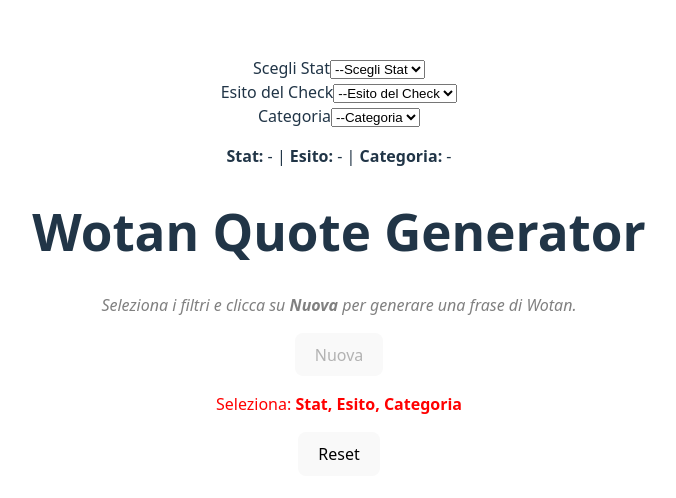
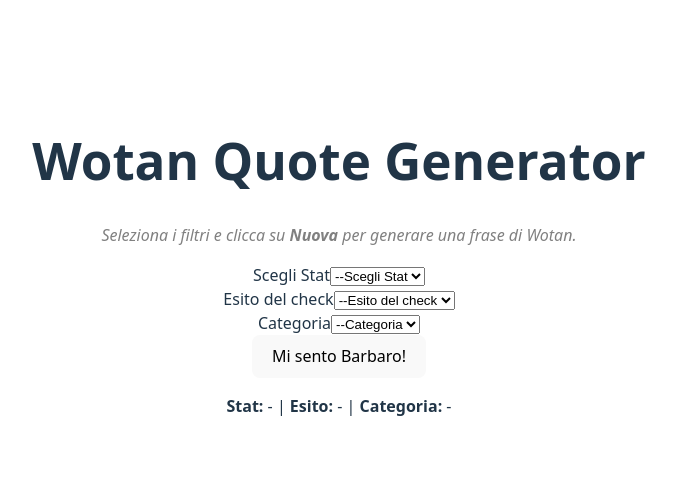
Before and after one commit to bubbosvilup/Wotan_Generator, a React (Vite) app in the folder wotan-quote-generator/: page / in a window 1280 px wide. Shown: the part 134-632 px from the top of the page, without its empty margins (301-977 px from the left). Built offline with nearby package versions, Linux system fonts and the light colour scheme.

Commit message:
tolto la logica da app.jsx e spostata in modules, aggiunta generazione casuale delle frasi e auto-show dopo aver selezionato la categoria, 2025 baby!

```diff
--- a/wotan-quote-generator/src/App.jsx
+++ b/wotan-quote-generator/src/App.jsx
@@ -1,104 +1,8 @@
-import { useState } from "react";
 import "./data/style/App.css";
-import quotes from "./data/quotes";
-import QuoteCard from "./modules/WotanQuoteMachine/QuoteCard";
-import Dropdown from "./modules/WotanQuoteMachine/Dropdown";
+import WotanQuoteMachine from "./modules/WotanQuoteMachine/WQM_index";
 
-function App() {
-  const [quote, setQuote] = useState(null);
-
-  // stati filtri selezione
-  const [selectedStat, setSelectedStat] = useState("");
-
-  const [selectedCheck, setSelectedCheck] = useState("");
-
-  const [selectedCategory, setSelectedCategory] = useState("");
-  // filtro dinamico per le categorie (ex. int non rende disponibile car)
-  const availableCategories = quotes
-    .filter((q) => q.stat === selectedStat)
-    .map((q) => q.category)
-    .filter((value, index, self) => self.indexOf(value) === index);
-  // quote disponibili dopo filtri
-  const getNewQuote = () => {
-    const filteredQuotes = quotes.filter(
-      (q) =>
-        q.stat === selectedStat &&
-        q.check === selectedCheck &&
-        q.category === selectedCategory
-    );
-    //safe check
-    if (filteredQuotes.length === 0) return;
-
-    const random = Math.floor(Math.random() * filteredQuotes.length);
-    setQuote(filteredQuotes[random]);
-  };
-  //disabilita bottone se le stat non sono selezionate
-  const isButtonDisabled = !selectedStat || !selectedCheck || !selectedCategory;
-  const missingFields = [];
-
-  if (!selectedStat) missingFields.push("Stat");
-  if (!selectedCheck) missingFields.push("Esito");
-  if (!selectedCategory) missingFields.push("Categoria");
-
-  //reset richiamando gli stati con parametri vuoti
-  const resetFilters = () => {
-    setSelectedStat("");
-    setSelectedCheck("");
-    setSelectedCategory("");
-  };
-  //costante grezza per labels leggibili
-  const statLabels = {
-    INT: "Intelligenza",
-    SAG: "Saggezza",
-    CAR: "Carisma",
-  };
-  return (
-    <div>
-      <Dropdown
-        label="Scegli Stat"
-        options={["INT", "SAG", "CAR"]}
-        value={selectedStat}
-        onChange={(e) => setSelectedStat(e.target.value)}
-        labels={statLabels}
-      />
-      <Dropdown
-        label="Esito del Check"
-        options={["Passed", "Failed"]}
-        value={selectedCheck}
-        onChange={(e) => setSelectedCheck(e.target.value)}
-      />
-      <Dropdown
-        label="Categoria"
-        options={availableCategories}
-        value={selectedCategory}
-        onChange={(e) => setSelectedCategory(e.target.value)}
-      />
-      <div>
-        <p>
-          <strong>Stat:</strong> {selectedStat || "-"} | <strong>Esito:</strong>{" "}
-          {selectedCheck || "-"} | <strong>Categoria:</strong>{" "}
-          {selectedCategory || "-"}
-        </p>
-      </div>
-      <h1>Wotan Quote Generator</h1>
-      <QuoteCard quote={quote} />
-      <button onClick={getNewQuote} disabled={isButtonDisabled}>
-        Nuova
-      </button>
-      {isButtonDisabled && (
-        <p style={{ color: "red" }}>
-          Seleziona:{" "}
-          {missingFields.map((field, index) => (
-            <strong key={field}>
-              {field}
-              {index < missingFields.length - 1 ? ", " : ""}
-            </strong>
-          ))}
-        </p>
-      )}
-      <button onClick={resetFilters}>Reset</button>
-    </div>
-  );
+function app() {
+  return <WotanQuoteMachine />;
 }
 
-export default App;
+export default app;
--- a/wotan-quote-generator/src/modules/WotanQuoteMachine/WQM_Index.jsx
+++ b/wotan-quote-generator/src/modules/WotanQuoteMachine/WQM_Index.jsx
@@ -1,9 +1,105 @@
-import { useState } from "react";
 import quotes from "../../data/quotes";
-import Dropdown from "./components/Dropdown";
+import Dropdown from "./Dropdown";
 import QuoteCard from "./QuoteCard";
+import { useState, useEffect } from "react";
+
+const STAT_OPTIONS = ["INT", "SAG", "CAR"];
 
 function WotanQuoteMachine() {
   const [quote, setQuote] = useState(null);
   const [selectedStat, setSelectedStat] = useState("");
+  const [selectedCheck, setSelectedCheck] = useState("");
+  const [selectedCategory, setSelectedCategory] = useState("");
+
+  const availableCategories = quotes
+    .filter((q) => q.stat === selectedStat)
+    .map((q) => q.category)
+    .filter((value, index, self) => self.indexOf(value) === index);
+
+  const getNewQuote = () => {
+    const filteredQuotes = quotes.filter(
+      (q) =>
+        q.stat === selectedStat &&
+        q.check === selectedCheck &&
+        q.category === selectedCategory
+    );
+    if (filteredQuotes.length === 0) return;
+    const random = Math.floor(Math.random() * filteredQuotes.length);
+    setQuote(filteredQuotes[random]);
+  };
+
+  useEffect(() => {
+    getNewQuote();
+  }, [selectedStat, selectedCheck, selectedCategory]);
+
+  const isButtonDisabled = !selectedStat || !selectedCheck || !selectedCategory;
+  const missingFields = [];
+  if (!selectedStat) missingFields.push("Stat");
+  if (!selectedCheck) missingFields.push("Esito");
+  if (!selectedCategory) missingFields.push("Categoria");
+
+  //nel caso ci serve in futuro
+  const resetFilters = () => {
+    setSelectedStat("");
+    setSelectedCheck("");
+    setSelectedCategory("");
+  };
+
+  const statLabels = {
+    INT: "Intelligenza",
+    SAG: "Saggezza",
+    CAR: "Carisma",
+  };
+
+  const randomizeAll = () => {
+    const stats = STAT_OPTIONS;
+    const randomStat =
+      STAT_OPTIONS[Math.floor(Math.random() * STAT_OPTIONS.length)];
+    const randomCheck = ["Passed", "Failed"][Math.floor(Math.random() * 2)];
+    const availableCat = quotes
+      .filter((q) => q.stat === randomStat)
+      .map((q) => q.category)
+      .filter((value, index, self) => self.indexOf(value) === index);
+    const randomCategory =
+      availableCat[Math.floor(Math.random() * availableCat.length)];
+    setSelectedStat(randomStat);
+    setSelectedCheck(randomCheck);
+    setSelectedCategory(randomCategory);
+  };
+
+  return (
+    <div>
+      <h1>Wotan Quote Generator</h1>
+      <QuoteCard quote={quote} />
+      <Dropdown
+        label="Scegli Stat"
+        options={STAT_OPTIONS}
+        value={selectedStat}
+        onChange={(e) => setSelectedStat(e.target.value)}
+        labels={statLabels}
+      />
+      <Dropdown
+        label="Esito del check"
+        options={["Passed", "Failed"]}
+        value={selectedCheck}
+        onChange={(e) => setSelectedCheck(e.target.value)}
+      />
+      <Dropdown
+        label="Categoria"
+        options={availableCategories}
+        value={selectedCategory}
+        onChange={(e) => setSelectedCategory(e.target.value)}
+      />
+      <button onClick={randomizeAll}>Mi sento Barbaro!</button>
+      <div>
+        <p>
+          <strong>Stat:</strong> {selectedStat || "-"} | <strong>Esito:</strong>{" "}
+          {selectedCheck || "-"} | <strong>Categoria:</strong>{" "}
+          {selectedCategory || "-"}
+        </p>
+      </div>
+    </div>
+  );
 }
+
+export default WotanQuoteMachine;
```
